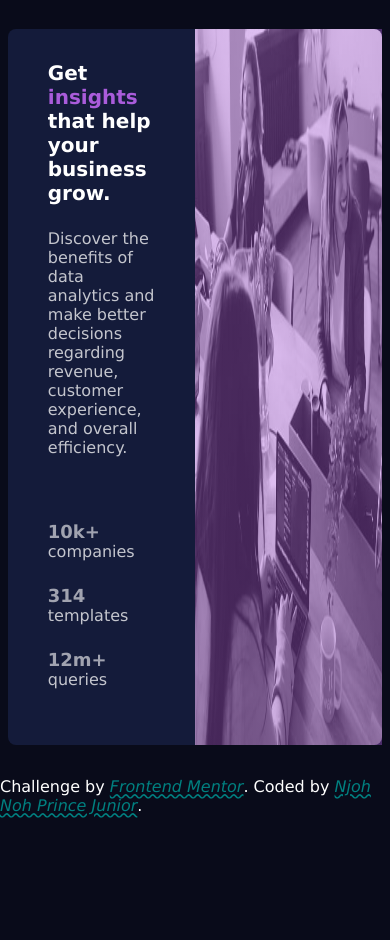
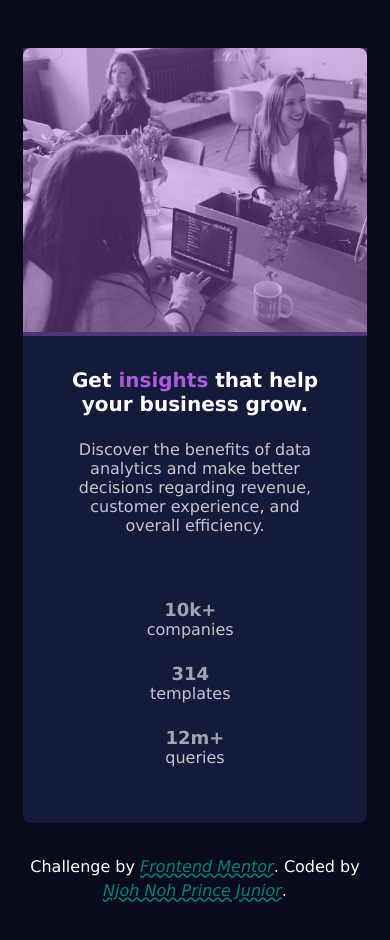
Before and after one commit to NNPJCodes/Frontend-Mentor-Projects, a plain HTML site: page Project_1/stats-preview-card-component-main/index.html in a window 390 px wide. Before the commit the page ends 844 px from the top, so only its background shows below. Drawn offline with Linux system fonts and the light colour scheme.

Commit message:
project 1 completed

```diff
--- a/Project_1/stats-preview-card-component-main/styles/responsive.css
+++ b/Project_1/stats-preview-card-component-main/styles/responsive.css
@@ -16,6 +16,37 @@
 @media screen and (max-width: 750px) {
     .text-content .main-headline h1 {
         font-size: 26px;
+    }
+    .container {
+        flex-direction: column-reverse;
+        -ms-flex-direction: column-reverse;
+    }
+    .text-content, .image-section {
+        width: 100%;
+    }
+    .text-content .main-headline h1 {
+        text-align: center;
+    }
+    .text-content .description p {
+        text-align: center;
+    }
+    .text-content .stats-area .stat {
+        width: 100%;
+        display: flex;
+        display: -ms-flexbox;
+        align-items: center;
+        flex-direction: column;
+        -ms-flex-direction: column;
+        justify-content: center;
+    }
+    .image-section img {
+        height: 100%;
+        border-bottom-right-radius: 0px;
+        border-top-right-radius: 8px;
+        border-top-left-radius: 8px;
+    }
+    .attribution {
+        text-align: center;
     }
 }
 
--- a/Project_1/stats-preview-card-component-main/styles/style.css
+++ b/Project_1/stats-preview-card-component-main/styles/style.css
@@ -23,6 +23,7 @@ body {
     justify-content: center;
     flex-direction: column;
     -ms-flex-direction: column;
+    padding: 3rem 1rem;
 }
 
 /* Global Color Scheme Declaration*/
@@ -106,6 +107,8 @@ body {
     height: 100%;
     border-top-right-radius: 8px;
     border-bottom-right-radius: 8px;
+    /* object-fit: cover;
+    object-position: left; */
 }
 
 .image-section::before {
@@ -120,6 +123,7 @@ body {
 
 .attribution {
     color: #fff;
+    line-height: 1.5rem;
 }
 
 .attribution a {
```
